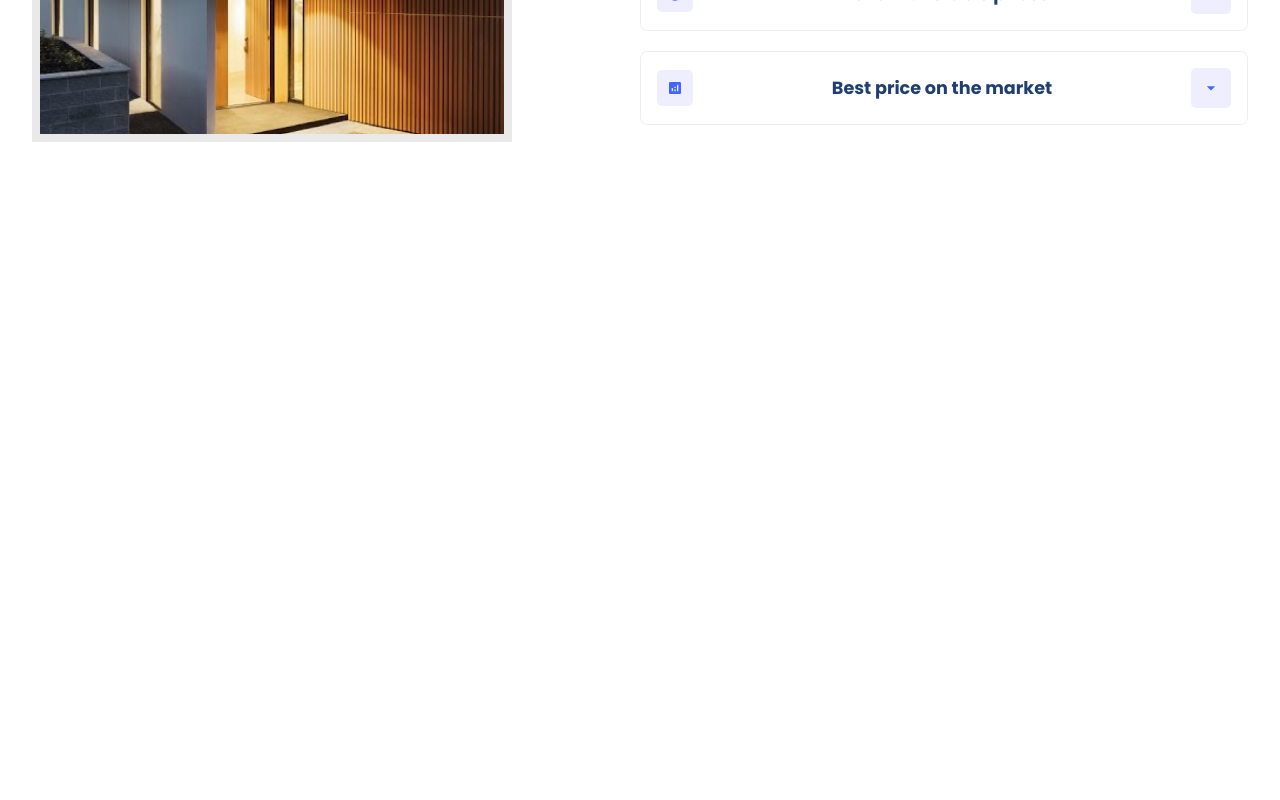
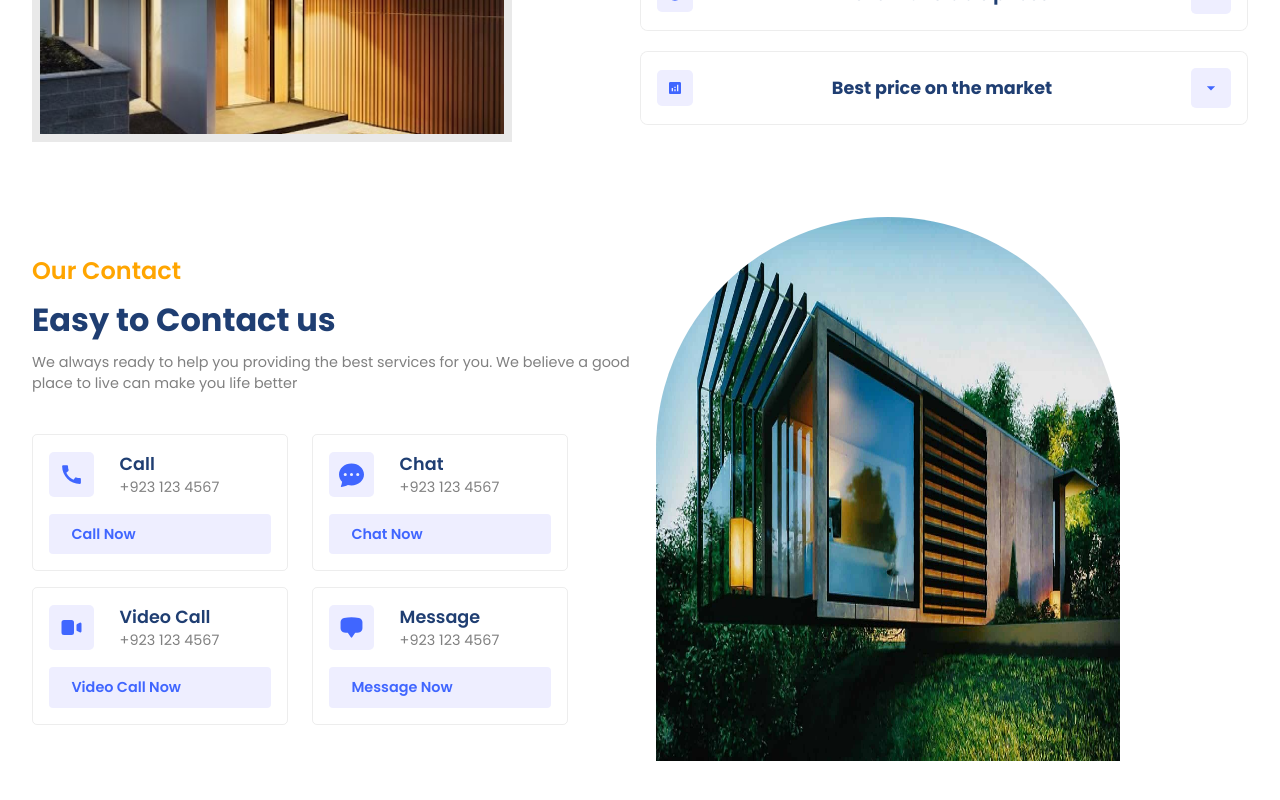
Before and after one commit to sudoyasir/real-estate-react, a React (Vite) app: page / in a window 1280 px wide. Shown: the part 1900-2700 px from the top of the page. Before the commit the page ends 2077 px from the top, so only its background shows below. Built offline with nearby package versions, Linux system fonts and the light colour scheme.

Commit message:
Contact Section Completed

```diff
--- a/src/App.jsx
+++ b/src/App.jsx
@@ -4,6 +4,7 @@
 import Companies from "./components/Companies/Companies";
 import Residencies from "./components/Residencies/Residencies";
 import Value from "./components/Value/Value";
+import Contact from "./components/Contact/Contact";
 
 function App() {
   return (
@@ -16,6 +17,7 @@
       <Companies />
       <Residencies />
       <Value />
+      <Contact />
     </div>
   );
 }
--- /dev/null
+++ b/src/components/Contact/Contact.css
@@ -0,0 +1,52 @@
+.c-container{
+    justify-content: space-between;
+}
+
+.c-container>div{
+    flex: 1;
+}
+.c-right{
+    width: 100%;
+}
+.c-left{
+    gap: 0.5rem;
+}
+.contactModes{
+    margin-top: 2rem;
+    gap: 1rem;
+}
+.contactModes .row{
+    gap: 1.5rem;
+}
+.mode{
+    width: 16rem;
+    padding: 1rem;
+    border: 0.8px solid rgba(128, 128, 128, 0.143);
+    border-radius: 5px;
+    gap: 1rem;
+    transition: all 300ms ease-in;
+}
+.mode .button{
+    width: 100%;
+    background: var(--lightBlue);
+    color: var(--blue);
+    font-size: 0.9rem;
+    font-weight: 600;
+}
+.mode >:nth-child(1){
+    width: 100%;
+    gap: 1.6rem;
+}
+.mode .detail .primaryText{
+    font-size: 1.1rem;
+    font-weight: 600;
+}
+.mode:hover{
+    scale: 1.1;
+    box-shadow: var(--shadow);
+}
+.mode .button:hover{
+    background: var(--blue-gradient);
+    color: white;
+    scale: 0.8;
+}
--- /dev/null
+++ b/src/components/Contact/Contact.jsx
@@ -0,0 +1,90 @@
+import "./Contact.css";
+import { MdCall } from "react-icons/md";
+import { BsFillChatDotsFill } from "react-icons/bs";
+import { HiChatBubbleBottomCenter } from "react-icons/hi2";
+import { HiVideoCamera } from "react-icons/hi";
+
+export default function Contact() {
+  return (
+    <section className="c-wrapper">
+      <div className="paddings innerWidth flexCenter c-container">
+        {/* Left Side */}
+        <div className="c-left flexColStart">
+          <span className="orangeText">Our Contact</span>
+          <span className="primaryText">Easy to Contact us</span>
+          <span className="secondaryText">
+            We always ready to help you providing the best services for you. We
+            believe a good place to live can make you life better
+          </span>
+
+          <div className="flexColStart contactModes">
+            {/* First Row */}
+            <div className="flexStart row">
+              <div className="flexColCenter mode">
+                <div className="flexStart">
+                  <div className="flexCenter icon">
+                    <MdCall size={25} />
+                  </div>
+                  <div className="flexColStart detail">
+                    <span className="primaryText">Call</span>
+                    <span className="secondaryText">+923 123 4567</span>
+                  </div>
+                </div>
+                <div className="flexColStart button">Call Now</div>
+              </div>
+
+              <div className="flexColCenter mode">
+                <div className="flexStart">
+                  <div className="flexCenter icon">
+                    <BsFillChatDotsFill size={25} />
+                  </div>
+                  <div className="flexColStart detail">
+                    <span className="primaryText">Chat</span>
+                    <span className="secondaryText">+923 123 4567</span>
+                  </div>
+                </div>
+                <div className="flexColStart button">Chat Now</div>
+              </div>
+            </div>
+
+            {/* Second Row */}
+            <div className="flexStart row">
+              <div className="flexColCenter mode">
+                <div className="flexStart">
+                  <div className="flexCenter icon">
+                    <HiVideoCamera size={25} />
+                  </div>
+                  <div className="flexColStart detail">
+                    <span className="primaryText">Video Call</span>
+                    <span className="secondaryText">+923 123 4567</span>
+                  </div>
+                </div>
+                <div className="flexColStart button">Video Call Now</div>
+              </div>
+
+              <div className="flexColCenter mode">
+                <div className="flexStart">
+                  <div className="flexCenter icon">
+                    <HiChatBubbleBottomCenter size={25} />
+                  </div>
+                  <div className="flexColStart detail">
+                    <span className="primaryText">Message</span>
+                    <span className="secondaryText">+923 123 4567</span>
+                  </div>
+                </div>
+                <div className="flexColStart button">Message Now</div>
+              </div>
+            </div>
+          </div>
+        </div>
+
+        {/* Right Side */}
+        <div className="c-right">
+          <div className="image-container">
+            <img src="./contact.jpg" alt="" />
+          </div>
+        </div>
+      </div>
+    </section>
+  );
+}
```
